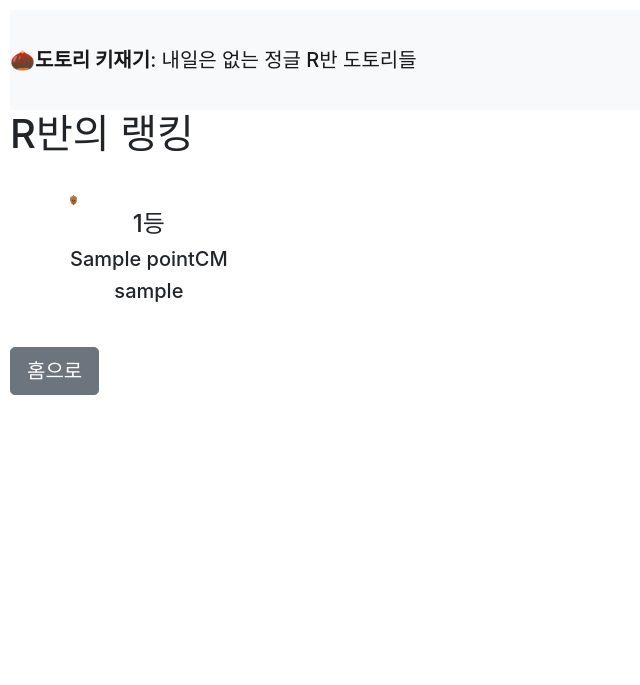
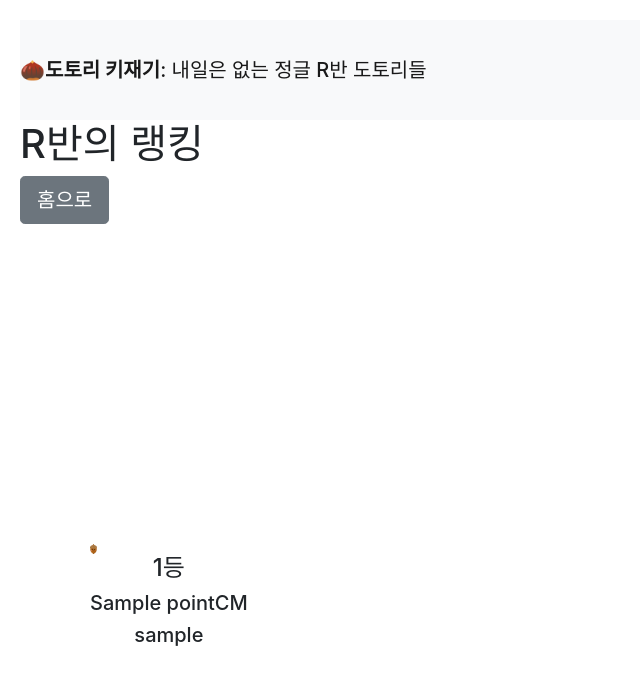
Before and after one commit to baebang/DOTORI, a Flask app: page /ranking in a window 1280 px wide. Shown: the top 685 px of the page, without its empty margins (0-640 px from the left). Run offline with Flask 2, Linux system fonts and the light colour scheme; a database or web service that is not in the repository returns one stand-in record (values such as "Sample title").

Commit message:
랭킹화면 CSS 추가 수정

```diff
--- a/static/css/ranking.css
+++ b/static/css/ranking.css
@@ -1,5 +1,5 @@
 body {
-  margin: 10px;
+  margin: 20px;
 }
 
 .rank-list {
@@ -8,15 +8,18 @@ body {
 
 .rank {
   list-style: none;
-  margin: 20px;
+  margin: 30px;
+}
+
+.rank-img {
+  height: 300px;
+  position: relative;
 }
 
 .rank-img > img {
   background-size: cover;
-}
-
-.rank-img > img {
-  bottom: 0;
+  position: absolute;
+  bottom: 0px;
 }
 
 .rank-profile {
--- a/templates/ranking.html
+++ b/templates/ranking.html
@@ -40,11 +40,12 @@
       <span class="navbar-brand mb-0 h1" onclick="location.href='../'">&#x1F330;<b>도토리 키재기</b>: 내일은 없는 정글 R반 도토리들</span>
     </nav>
     <h1>R반의 랭킹</h1>
+    <button onClick="window.location='profile'" class="btn btn-secondary btn-lg">홈으로</button>
       <ul class="rank-list">
       {% for user in userslist %}
         <li class="rank">
           <div class="rank-img">
-            <img src="../static/resources/dotori_visible.png" height="{{ user.point*10 }}px">
+            <img src="../static/resources/dotori_visible.png" height="{{ user.point*10 }}px" >
           </div>
           <div class="rank-profile">
             <h4> {{ loop.index }}등</h4>
@@ -54,7 +55,6 @@
         </li>
         {% endfor %}
       </ul>
-      <button onClick="window.location='profile'" class="btn btn-secondary btn-lg">홈으로</button>
     </div>
   </body>
 </html>
```
